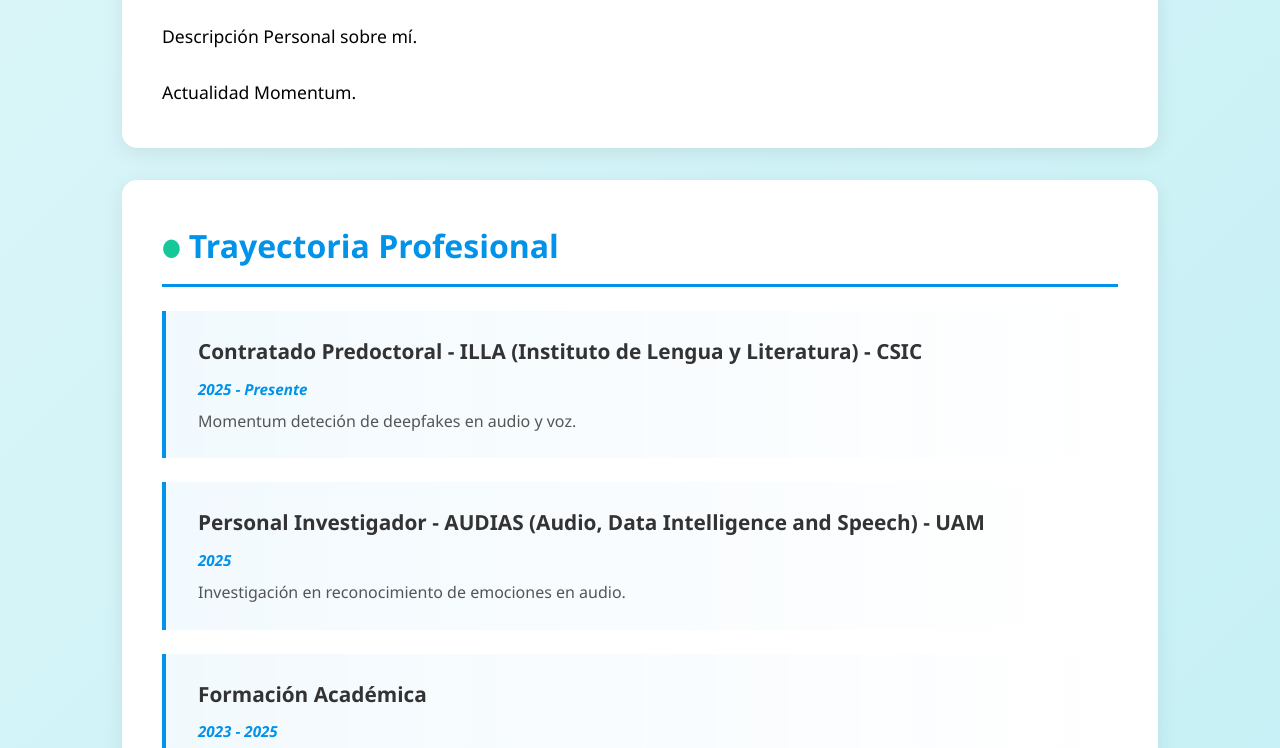
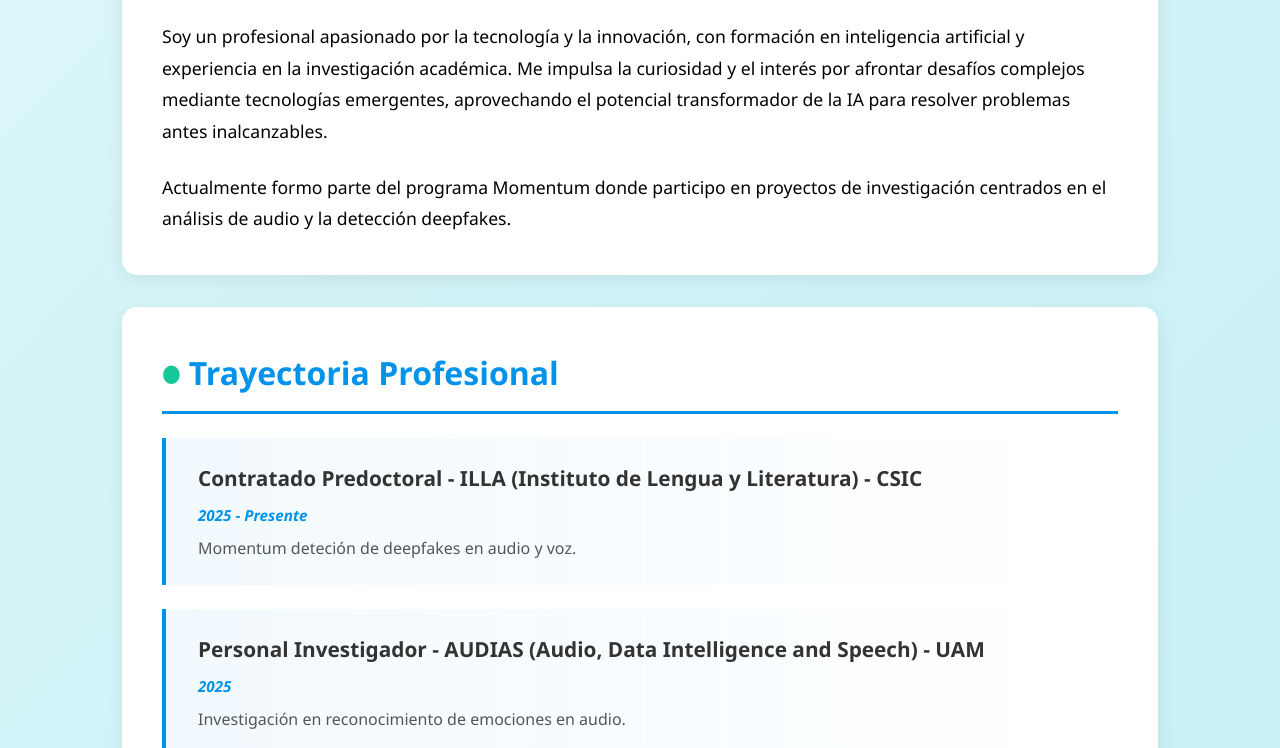
Before and after one commit to mxnuueel01/mxnuueel01.github.io, a plain HTML site: page index.html in a window 1280 px wide. Shown: the part 688-1436 px from the top of the page. Drawn offline with Linux system fonts and the light colour scheme.

Commit message:
Update index.html

```diff
--- a/index.html
+++ b/index.html
@@ -420,8 +420,8 @@
         <section id="sobre-mi">
             <h2>Sobre Mí</h2>
             <div class="about-content">
-                <p>Descripción Personal sobre mí.</p>
-                <p>Actualidad Momentum.</p>
+                <p>Soy un profesional apasionado por la tecnología y la innovación, con formación en inteligencia artificial y experiencia en la investigación académica. Me impulsa la curiosidad y el interés por afrontar desafíos complejos mediante tecnologías emergentes, aprovechando el potencial transformador de la IA para resolver problemas antes inalcanzables.</p>
+                <p>Actualmente formo parte del programa Momentum donde participo en proyectos de investigación centrados en el análisis de audio y la detección deepfakes.</p>
             </div>
         </section>
 
@@ -482,7 +482,7 @@
                     <!-- <div class="project-image">🔊</div> -->
                     <img src="Logo-Momentm.png" alt="Detección Deepfakes" class="project-image">
                     <h3>Detección de Deepfakes en Audio y Voz</h3>
-                    <p>PONER DESCRIPCIÓN CONTRATO.</p>
+                    <p>En este proyecto busca combinar sistemas automáticos de verificación de hablantes con conocimientos lingüístico-fonéticos para diferenciar voces reales de deepfakes, dado que tanto las personas como los sistemas biométricos son vulnerables a la suplantación mediante clonación de voz.</p>
                 </div>
 
                 <div class="project-card">
```
